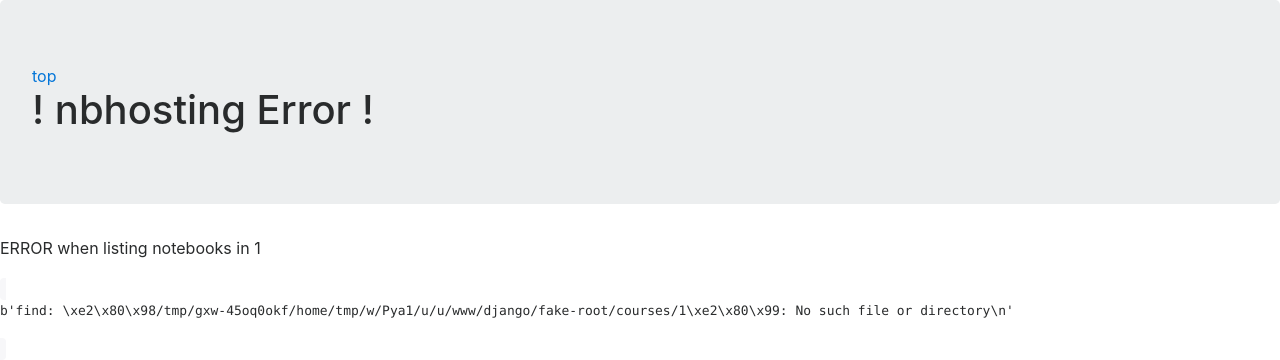
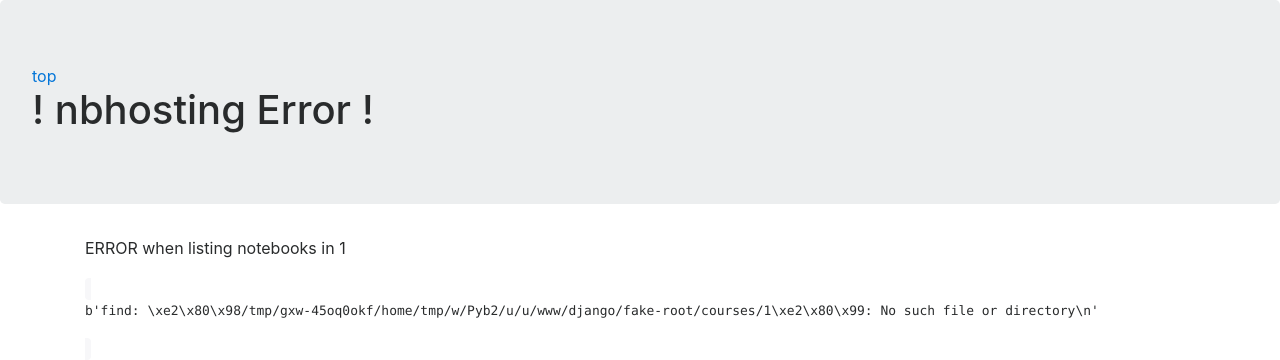
Before and after one commit to parmentelat/nbhosting, a Django app: page /nbh/course/1 in a window 1280 px wide. Shown: the top 360 px of the page. Run offline with Django 3.2, Linux system fonts and the light colour scheme; the visitor is signed in with stand-in values (Sample User, id 1); some libraries are stand-ins or nearby versions.

Commit message:
add a container in main template

```diff
--- a/django/templates/nbhosting.html
+++ b/django/templates/nbhosting.html
@@ -18,8 +18,10 @@
 <h1>{% block title %}nbhosting{% endblock %}</h1>
 </div>
 
+<div class="container">
 {% block content %}
 {% endblock %}
+<div class="container">
 
 </body>
 </html>
```
